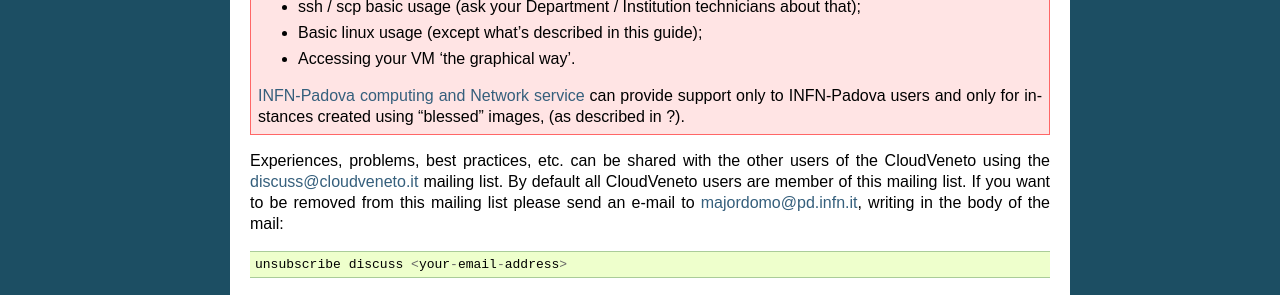
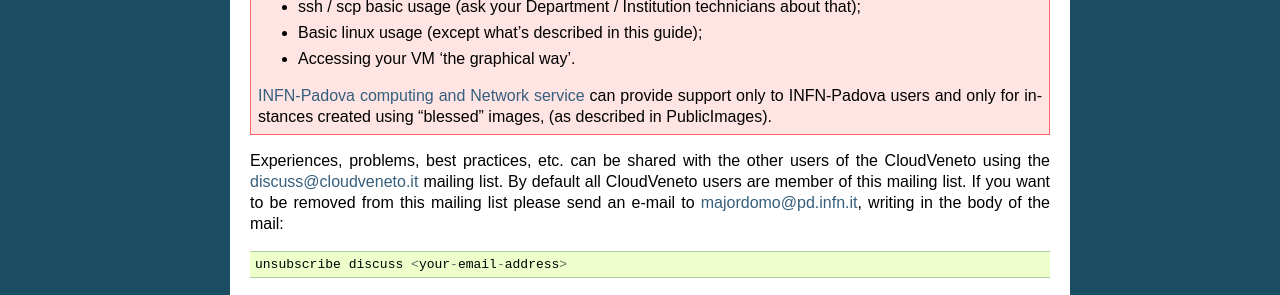
Before and after one commit to marcoverl/CVUserGuide, a Sphinx documentation site: the page built from source/Overview.rst, in a window 1280 px wide. Shown: the part 1352-1647 px from the top of the page. Built offline with Sphinx 7.4.7, drawn with Linux system fonts in a browser that asks for light colours.

```diff
--- a/source/ManagingImages.rst
+++ b/source/ManagingImages.rst
@@ -10,6 +10,7 @@ provided by the *Glance* OpenStack component.
 
 Public Images
 -------------
+.. _PublicImages:
 
 Some images in the CloudVeneto are provided by the Cloud administrators.
 These images are public, and visible to all users. They appear with
--- a/source/Overview.rst
+++ b/source/Overview.rst
@@ -104,7 +104,7 @@ admins at support@cloudveneto.it.
     `INFN-Padova computing and Network
     service <http://www.pd.infn.it/calcolo/indexEN.html>`__ can provide
     support only to INFN-Padova users and only for instances created
-    using "blessed" images, (as described in ?).
+    using "blessed" images, (as described in :ref:`PublicImages`).
 
 Experiences, problems, best practices, etc. can be shared with the other
 users of the CloudVeneto using the discuss@cloudveneto.it mailing list.
```
